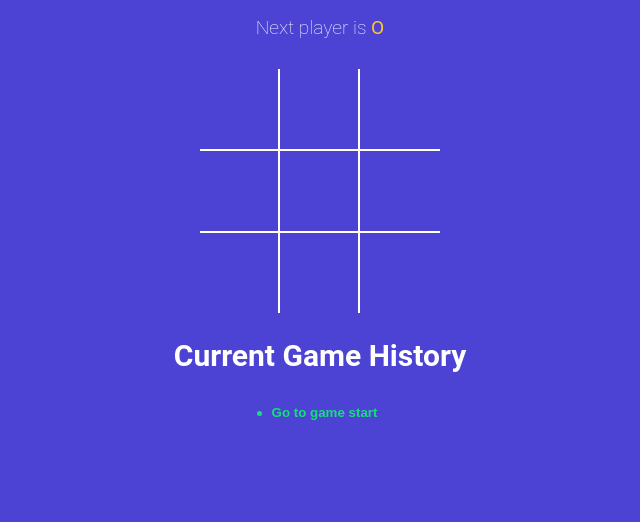
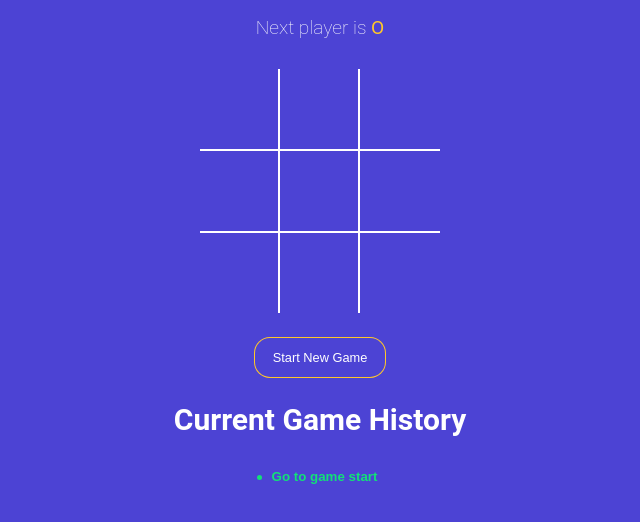
Before and after one commit to Rishika21Gupta/tictactoe-game, a React (Vite) app: page / in a window 1280 px wide. Shown: the top 522 px of the page, without its empty margins (320-960 px from the left). Built offline with nearby package versions, Linux system fonts and the light colour scheme.

Commit message:
added start new game button

```diff
--- a/src/App.jsx
+++ b/src/App.jsx
@@ -18,10 +18,6 @@
 
   const winner=calculateWinner(gamingBoard.squares);
 
-
-
-  // const [squares,setSquares]= useState(Array(9).fill(null));
-  // const [isNext,setIsNext]=useState(false);
 
   console.log({historyLength:history.length,currentMove});
 
@@ -63,11 +59,23 @@
   setCurrentMove(move);
 };
 
+const onNewGameStart=()=>{
+  setHistory(NEW_GAME);
+  setCurrentMove(0);
+}
+
+
+
   return (
     <div className="app">
       <StatusMessage winner={winner} gamingBoard={gamingBoard}/>
       <Board squares={gamingBoard.squares}
        handleSquareClick={handleSquareClick}/>
+<button type="button" onClick={onNewGameStart} className={`btn-reset ${ winner}?'active':''}`}>
+  Start New Game
+</button>
+
+
      <h2>Current Game History</h2>
 
      <History history={history} moveTo={moveTo} currentMove={currentMove}/>
```
